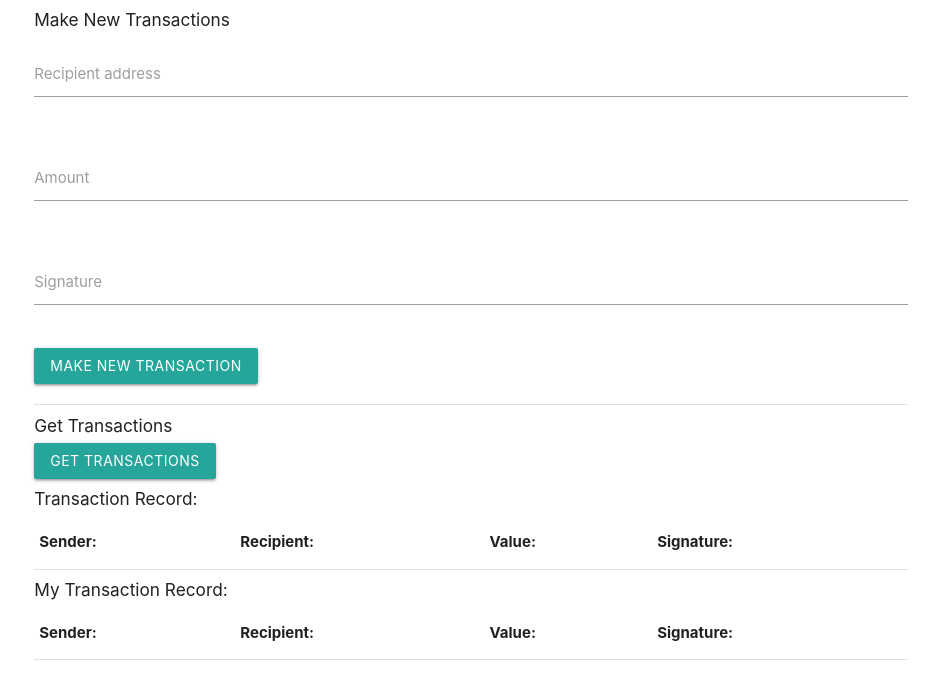
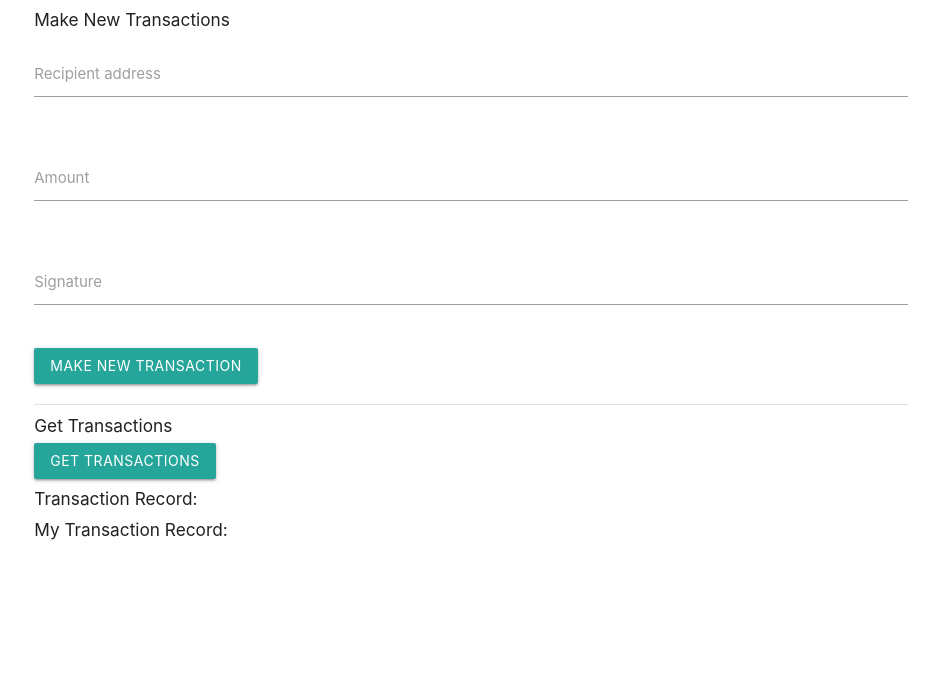
Before and after one commit to connorlo999/flask_bitcoin_app, a Flask app: template templates/index.html in a window 1280 px wide, after a click on "TRANSACTIONS". Shown: the part 113-813 px from the top of the page, without its empty margins (169-1108 px from the left). After the commit the page ends 653 px from the top, so only its background shows below. Run offline with Flask 2, Linux system fonts and the light colour scheme; the template is opened without the code that fills it, so the values that code supplies are empty; some libraries are stand-ins or nearby versions.

Commit message:
Update index.html

```diff
--- a/templates/index.html
+++ b/templates/index.html
@@ -113,22 +113,12 @@
                         <a id="get_transactions" class="waves-effect waves-light btn">Get Transactions</a>
                         </form>
                         <div class="col s12">
-
-                            <table id="transaction_table">
-                                <h6>Transaction Record:</h6>
-                                <thead>
-                                    <tr><th> Sender:</th><th> Recipient:</th><th> Value:</th><th> Signature:</th></tr>
-                                </thead>
-                                <tbody></tbody>
-                            </table>
-
-                            <table id="transaction_table">
-                                <h6>My Transaction Record:</h6>
-                                <thead>
-                                    <tr><th> Sender:</th><th> Recipient:</th><th> Value:</th><th> Signature:</th></tr>
-                                </thead>
-                                <tbody></tbody>
-                            </table>
+                            <h6>Transaction Record:</h6>
+                            <div id="transaction_table">
+                            </div>
+                            <h6>My Transaction Record:</h6>
+                            <div id="my_transaction_table">
+                            </div>
                         </div>
                     </div>
                 </div>
@@ -288,8 +278,9 @@
                     success: function (result, status) {
                         var table = $("#wallet_table");
                         table.html("");
-                        var template = '<div class="section"><h5>Public Key:</h5><p>Sender:'+ result["public_key"] +'<br><br><h5>Private Key:</h5><p>'+ result["private_key"] +'<br><br><h5>Balance:</h5><p>'+ result["balance"] +'<br></p><div class="divider"></div></div>';
-                        table.html(template);
+
+                        var template = '<div class="section"><h5>Wallet:</h5><p><div><b>Sender: </b>'+ result["public_key"]+'</div><div class="divider"></div><br><div><b>Private Key: </b>'+ result["private_key"]+'</div><br><div class="divider"></div><div><b>Balance: </b>'+ result["balance"]+'</div><br></p><div class="divider"></div></div>';
+                        table.append(template);
                     },
                     error: function (xhr, status, error) {
                         alert("Result: " + status + " " + error + " " + xhr.status + " " + xhr.statusText)
@@ -360,14 +351,16 @@
                         var transactions = result["transactions"];
                         var mytransactions = result["my_transactions_record"];
 
+                        transaction_table.html("");
+                        my_transaction_table.html("");
                         for(var i in transactions){
                             var transaction = JSON.parse(transactions[i]);
-                            transaction_table.append("<tr><td>" + transaction["sender"]||"" + "</td>"+"<td>" + transaction["recipient"]||"" + "</td>"+"<td>" + transaction["value"]||"" + "</td>"+"<td>" + transaction["signature"]||"" + "</td>"+"</tr>");
+                            transaction_table.append('<div class="card-panel"><div class="row"><div class="section"><h5>Transaction</h5><p><b>Sender: </b>'+ transaction.sender||''+'<br><br><b>Recipient: </b>'+ transaction.recipient||''+'<br><br><b>Value: </b>'+ transaction.value||''+'<br></p><div class="divider"></div></div></div>');
                         }
 
                         for(var i in mytransactions){
-                            var transaction = JSON.parse(result["my_transactions_record"][i]);
-                            my_transaction_table.append("<tr><td>" + transaction["sender"]||"" + "</td>"+"<td>" + transaction["recipient"]||"" + "</td>"+"<td>" + transaction["value"]||"" + "</td>"+"<td>" + transaction["signature"]||"" + "</td>"+"</tr>");
+                            var transaction = JSON.parse(mytransactions[i]);
+                            my_transaction_table.append('<div class="card-panel"><div class="row"><div class="section"><h5>Transaction</h5><p><b>Sender: </b>'+ transaction.sender||''+'<br><br><b>Recipient: </b>'+ transaction.recipient||''+'<br><br><b>Value: </b>'+ transactions.value||''+'<br></p><div class="divider"></div></div></div>');
                         }
                     },
                     error: function (xhr, status, error) {
```
